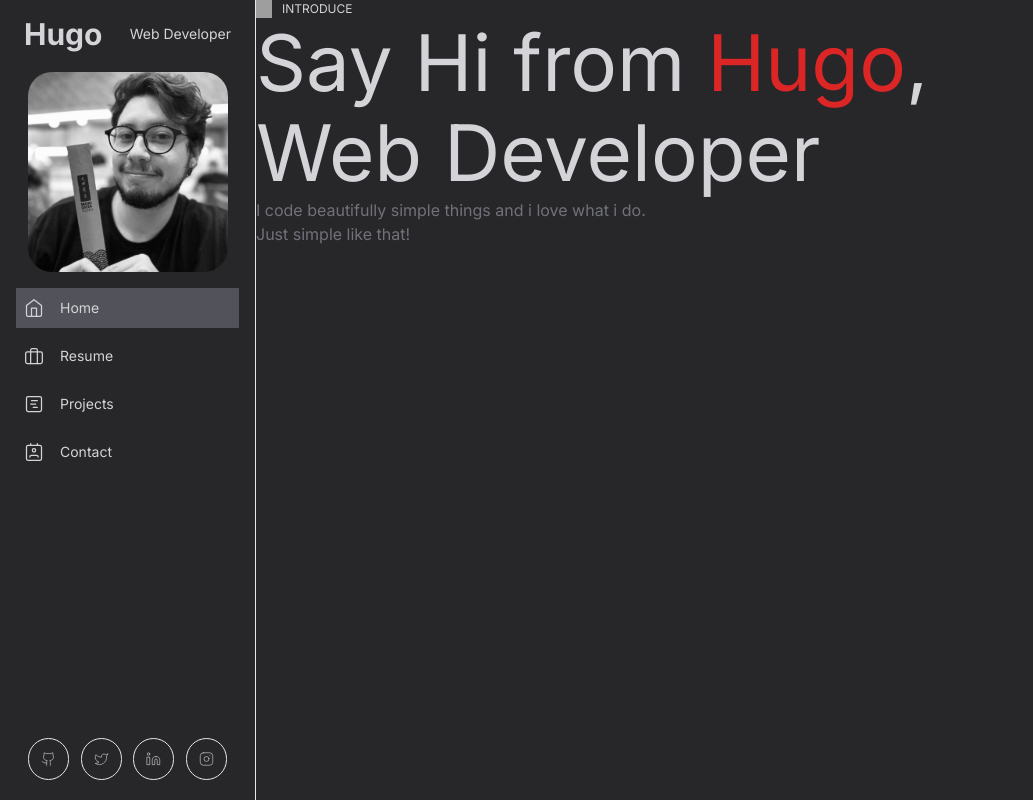
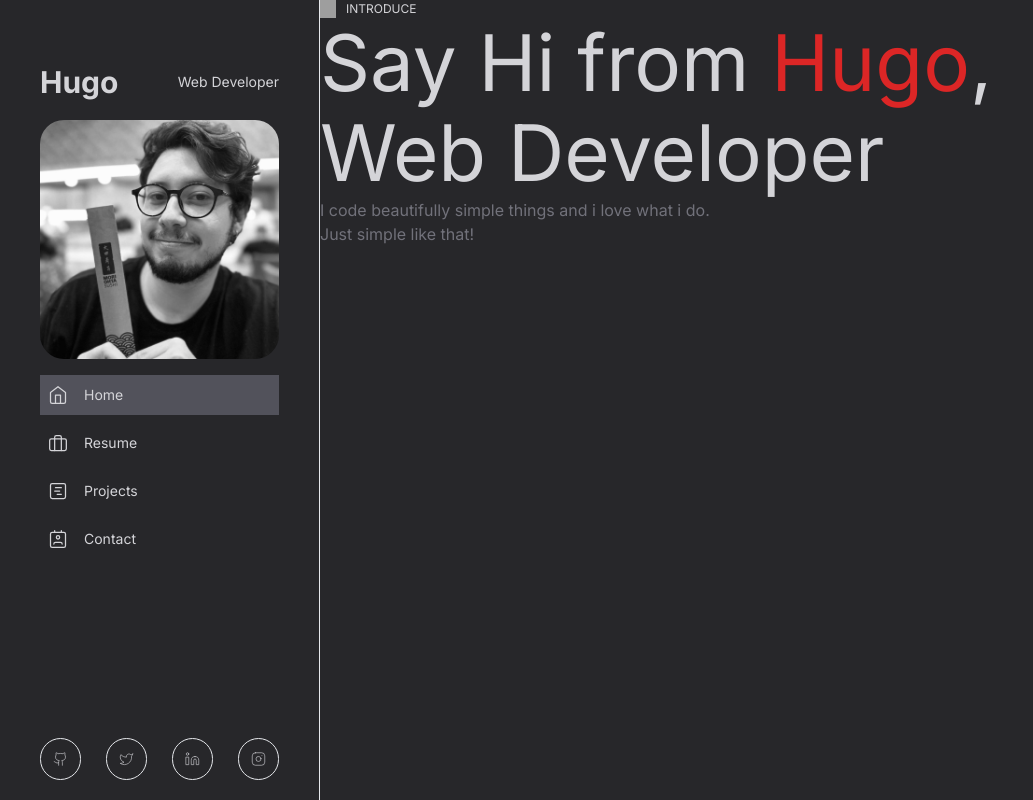
Before and after one commit to hugosimoesdev/my-portfolio, a Next.js app: page / in a window 1280 px wide. Shown: the whole page, without its empty margins (0-1033 px from the left). Built offline with nearby package versions, Linux system fonts and the light colour scheme; grey boxes are pictures that could not be loaded.

Commit message:
Adjusting sidebar size

```diff
--- a/components/SideBar.jsx
+++ b/components/SideBar.jsx
@@ -11,16 +11,16 @@ const SideBar = () => {
   const pathname = usePathname();
 
   return (
-    <aside className="flex flex-col w-64 border-r">
-      <div className="flex-col flex-1">
-        <div className="flex flex-col items-center gap-5 p-4 mx-2">
+    <aside className="flex flex-col w-80 border-r">
+      <div className="flex-col flex-1 mt-12 mx-6">
+        <div className="flex flex-col items-center gap-5 p-4">
           <div className="flex items-center justify-between w-full">
             <p className="font-bold text-3xl">Hugo</p>
             <p className="text-sm text-end">Web Developer</p>
           </div>
           <Image
             src="/hugo.jpg"
-            width={200}
+            width={250}
             height={50}
             className="rounded-3xl"
           />
@@ -41,7 +41,7 @@ const SideBar = () => {
           ))}
         </nav>
       </div>
-      <div className="flex items-center justify-between mb-5 mx-7">
+      <div className="flex items-center justify-between mb-5 mx-10">
         {socialLinks.map((link) => (
           <Link
             href={link.href}
```
